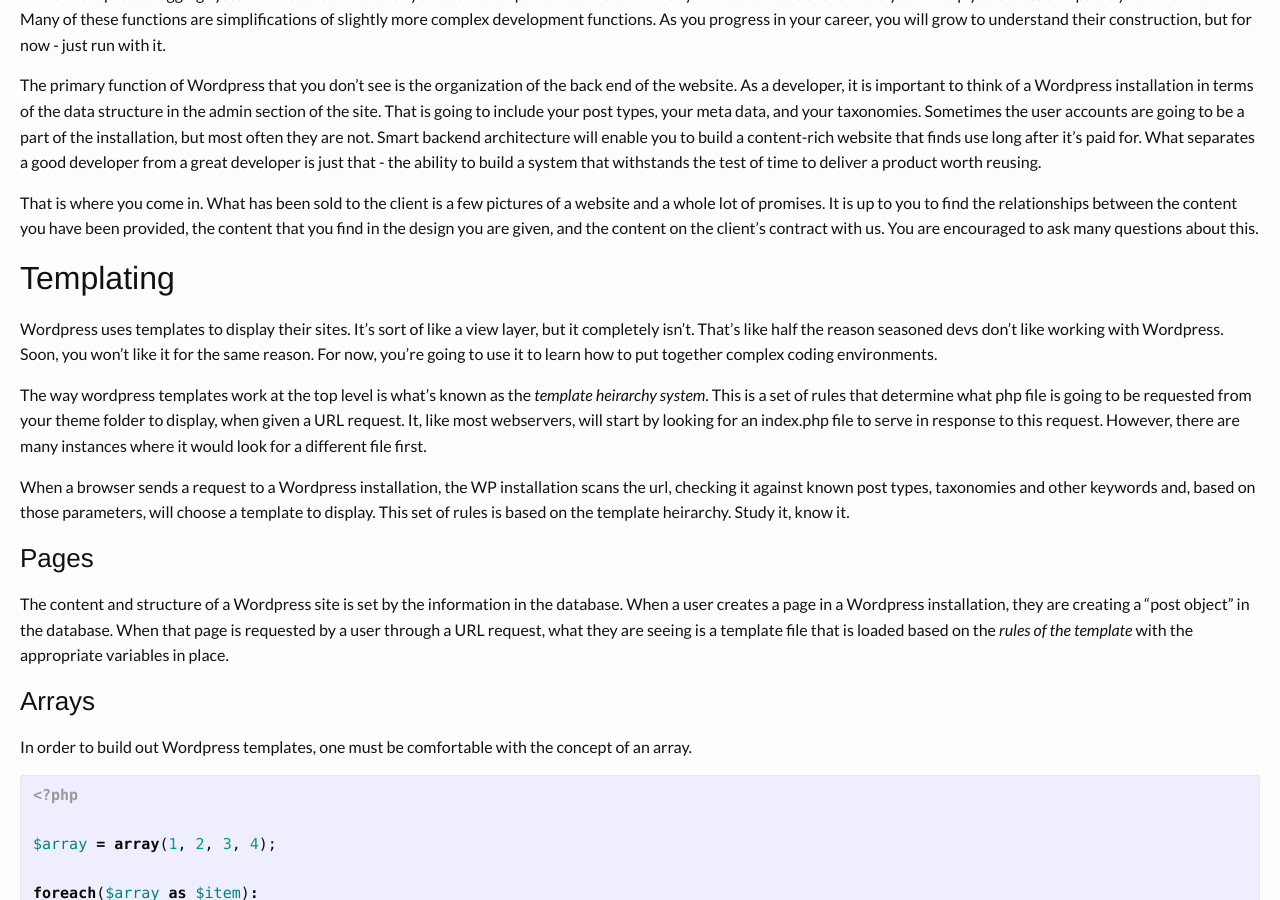
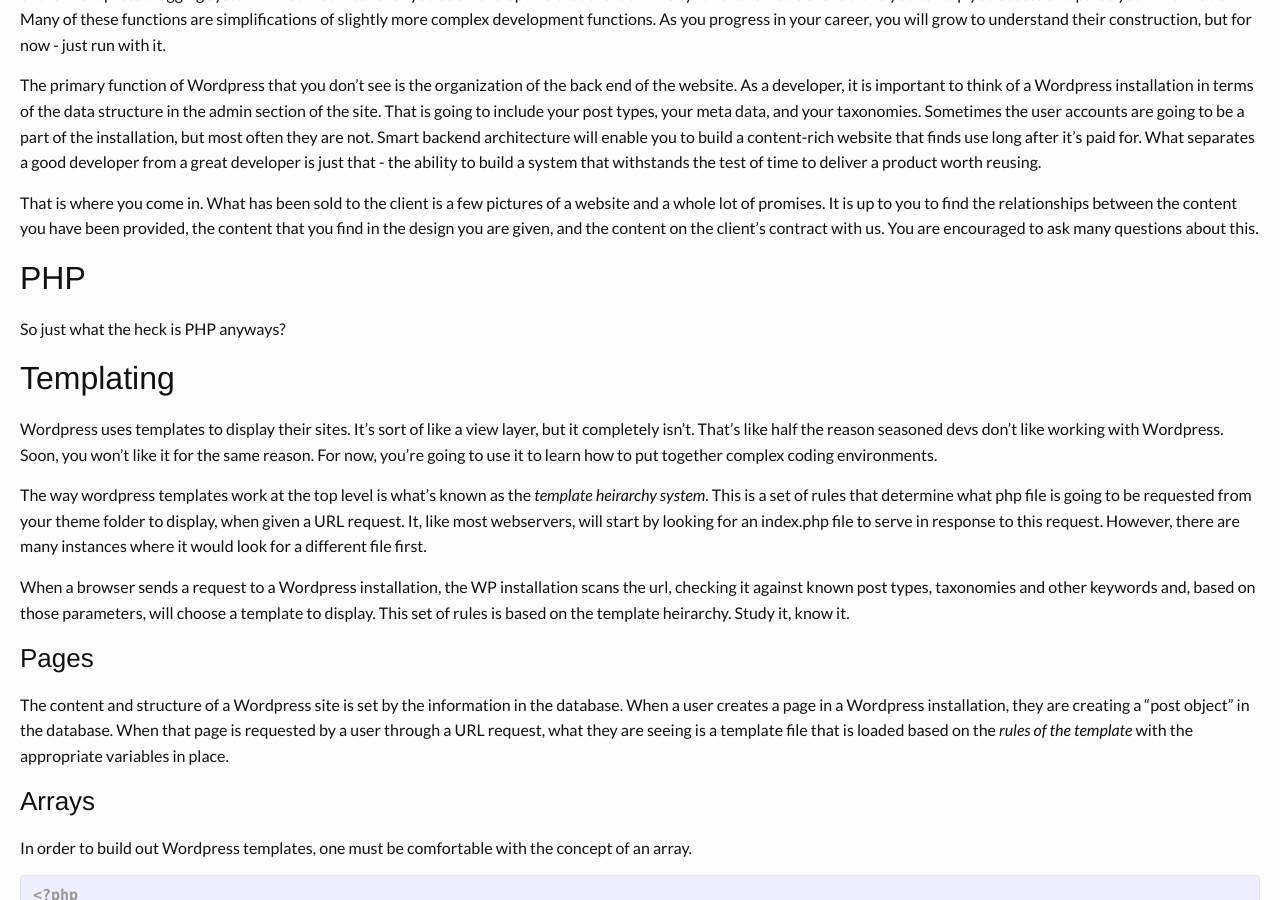
Before and after one commit to ghurson/Eat-Ship-and-Go-Home, a Jekyll site: the page built from _posts/2016-01-08-introduction-to-wordpress.md, in a window 1280 px wide and 900 px high, scrolled down 495 px. Built offline with Jekyll 4.4.1, drawn with Linux system fonts in a browser that asks for light colours; nearby versions of some CDN libraries.

Commit message:
adding new section

```diff
--- a/_posts/2016-01-08-introduction-to-wordpress.md
+++ b/_posts/2016-01-08-introduction-to-wordpress.md
@@ -12,6 +12,10 @@
 The primary function of Wordpress that you don't see is the organization of the back end of the website. As a developer, it is important to think of a Wordpress installation in terms of the data structure in the admin section of the site. That is going to include your post types, your meta data, and your taxonomies. Sometimes the user accounts are going to be a part of the installation, but most often they are not. Smart backend architecture will enable you to build a content-rich website that finds use long after it's paid for. What separates a good developer from a great developer is just that - the ability to build a system that withstands the test of time to deliver a product worth reusing.
 
 That is where you come in. What has been sold to the client is a few pictures of a website and a whole lot of promises. It is up to you to find the relationships between the content you have been provided, the content that you find in the design you are given, and the content on the client's contract with us. You are encouraged to ask many questions about this.
+
+## PHP
+
+So just what the heck is PHP anyways?
 
 ## Templating
 
```
